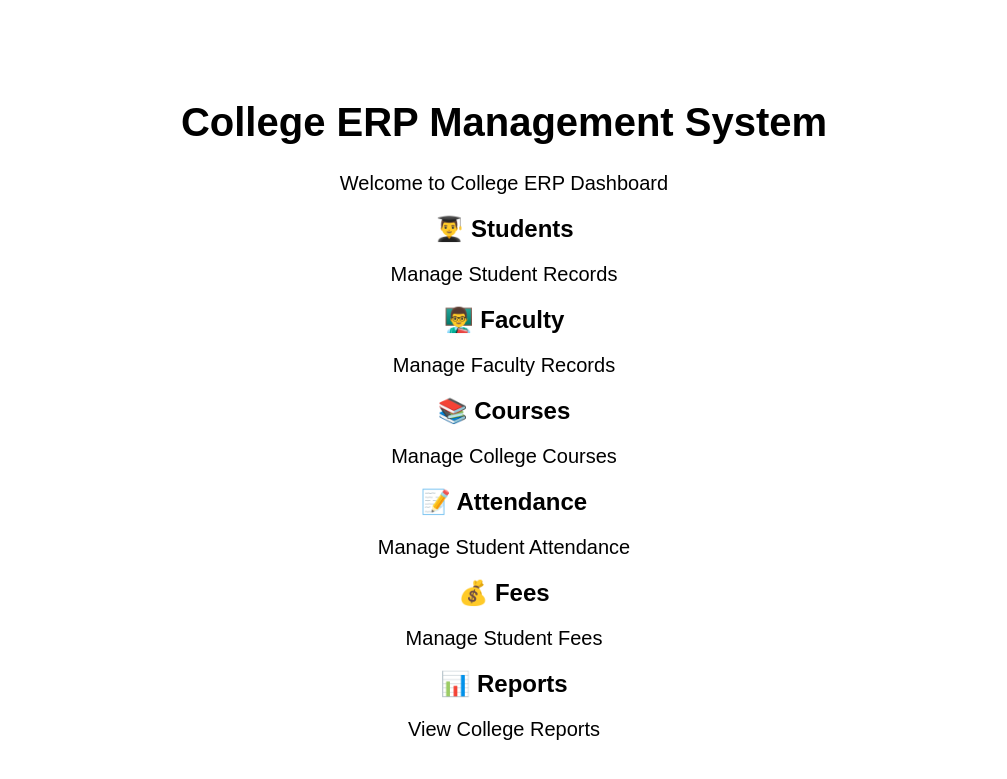
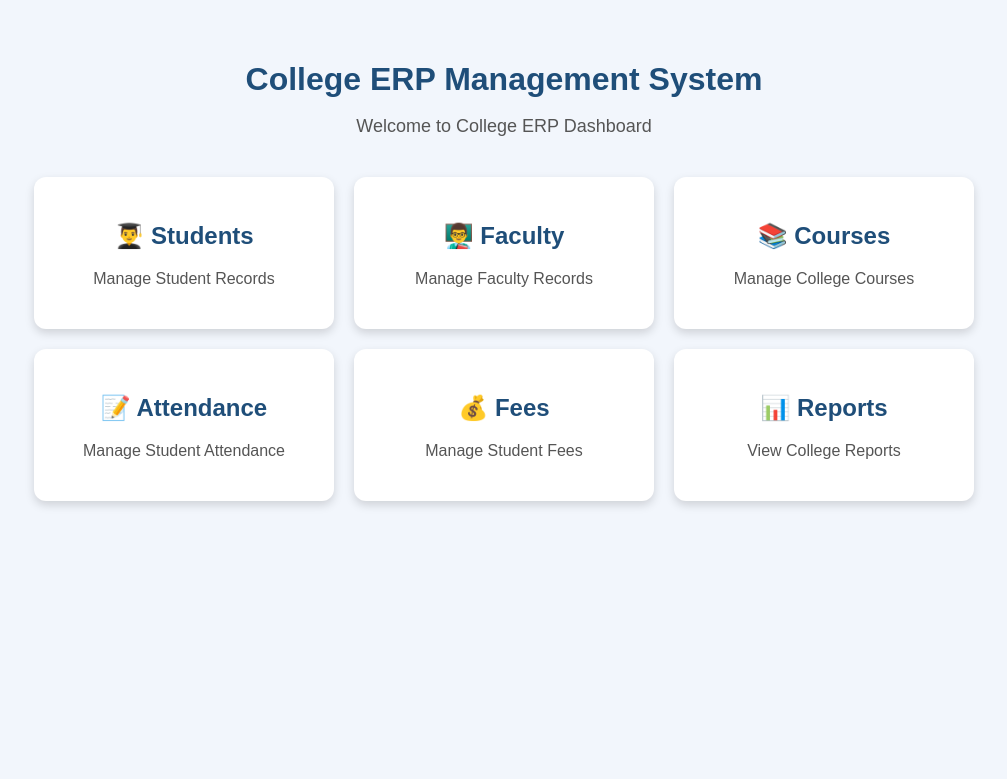
Before and after one commit to krishnachauhan0204-collab/College-ERP-Management-System, a Flask app: page / in a window 1280 px wide. Shown: the top 779 px of the page, without its empty margins (136-1143 px from the left). Run offline with Flask 3, Linux system fonts and the light colour scheme.

Commit message:
Update style.css

```diff
--- a/static/style.css
+++ b/static/style.css
@@ -1,13 +1,41 @@
 body {
     font-family: Arial, sans-serif;
     text-align: center;
-    margin-top: 100px;
+    background-color: #f2f6fc;
+    margin: 0;
+    padding: 40px;
 }
 
 h1 {
-    font-size: 40px;
+    color: #1f4e79;
+    margin-bottom: 10px;
 }
 
 p {
-    font-size: 20px;
+    color: #555;
+    font-size: 18px;
 }
+
+.dashboard {
+    display: flex;
+    flex-wrap: wrap;
+    justify-content: center;
+    gap: 20px;
+    margin-top: 40px;
+}
+
+.card {
+    background-color: white;
+    width: 250px;
+    padding: 25px;
+    border-radius: 12px;
+    box-shadow: 0 4px 10px rgba(0, 0, 0, 0.15);
+}
+
+.card h2 {
+    color: #1f4e79;
+}
+
+.card p {
+    font-size: 16px;
+}
```
